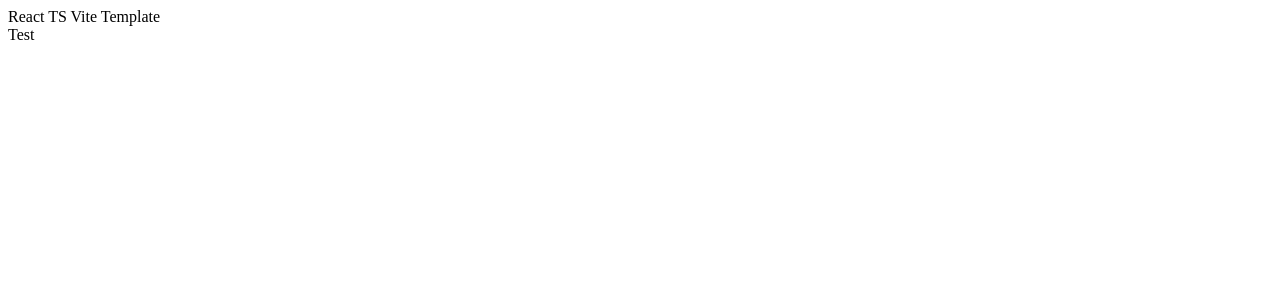
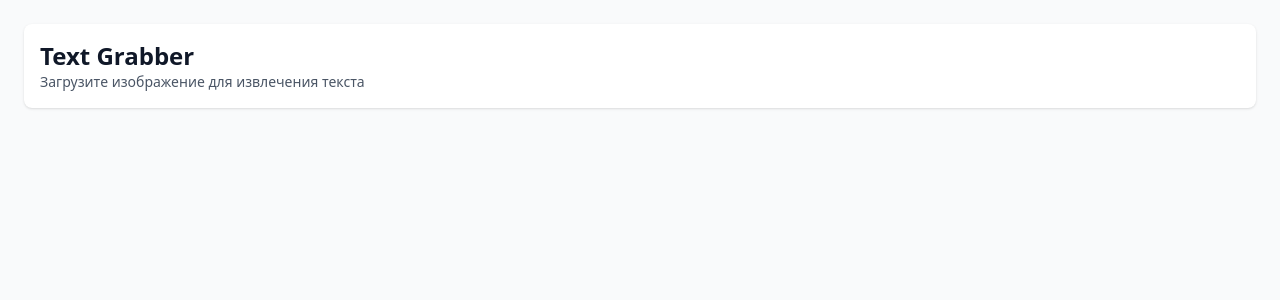
Before and after one commit to PaulinaLyu/text-grabber, a React (Vite) app: page / in a window 1280 px wide. Shown: the top 300 px of the page. Built offline with nearby package versions, Linux system fonts and the light colour scheme.

Commit message:
feat: установила tailwind

```diff
--- a/package.json
+++ b/package.json
@@ -12,8 +12,10 @@
     "prepare": "husky install"
   },
   "dependencies": {
+    "@tailwindcss/vite": "^4.1.3",
     "react": "^19.0.0",
-    "react-dom": "^19.0.0"
+    "react-dom": "^19.0.0",
+    "tailwindcss": "^4.1.3"
   },
   "devDependencies": {
     "@eslint/js": "^9.24.0",
--- a/src/App.tsx
+++ b/src/App.tsx
@@ -1,11 +1,12 @@
-import { Test } from '@/test/Test';
+import { Header } from '@/Header';
 
 function App() {
   return (
-    <>
-      <div>React TS Vite Template</div>
-      <Test />
-    </>
+    <div className="min-h-screen bg-gray-50 dark:bg-gray-900 transition-colors">
+      <div className="max-w-7xl mx-auto p-6">
+        <Header />
+      </div>
+    </div>
   );
 }
 
--- /dev/null
+++ b/src/Header.tsx
@@ -0,0 +1,16 @@
+export function Header() {
+  return (
+    <div className="bg-white dark:bg-gray-800 rounded-lg shadow-sm p-4 mb-6 animate-fade-in">
+      <div className="flex items-center justify-between">
+        <div className="flex items-center gap-3">
+          <div>
+            <h1 className="text-2xl font-bold text-gray-900 dark:text-white">Text Grabber</h1>
+            <p className="text-sm text-gray-600 dark:text-gray-400">
+              Загрузите изображение для извлечения текста
+            </p>
+          </div>
+        </div>
+      </div>
+    </div>
+  );
+}
--- a/src/index.css
+++ b/src/index.css
@@ -0,0 +1,16 @@
+@import 'tailwindcss';
+
+@keyframes fade-in {
+  from {
+    opacity: 0;
+    transform: translateY(10px);
+  }
+  to {
+    opacity: 1;
+    transform: translateY(0);
+  }
+}
+
+.animate-fade-in {
+  animation: fade-in 0.5s ease-out;
+}
--- a/src/test/Test.tsx
+++ /dev/null
@@ -1,7 +0,0 @@
-export function Test() {
-  return (
-    <>
-      <div>Test</div>
-    </>
-  );
-}
--- a/vite.config.ts
+++ b/vite.config.ts
@@ -2,13 +2,14 @@
 import { resolve, dirname } from 'path';
 import react from '@vitejs/plugin-react';
 import { fileURLToPath } from 'url';
+import tailwindcss from '@tailwindcss/vite';
 
 const __filename = fileURLToPath(import.meta.url);
 const __dirname = dirname(__filename);
 
 // https://vite.dev/config/
 export default defineConfig({
-  plugins: [react()],
+  plugins: [react(), tailwindcss()],
   resolve: {
     alias: {
       '@': resolve(__dirname, './src'),
```
Also changed, not shown: 1 other file (tests, documents, lock files or other folders).
